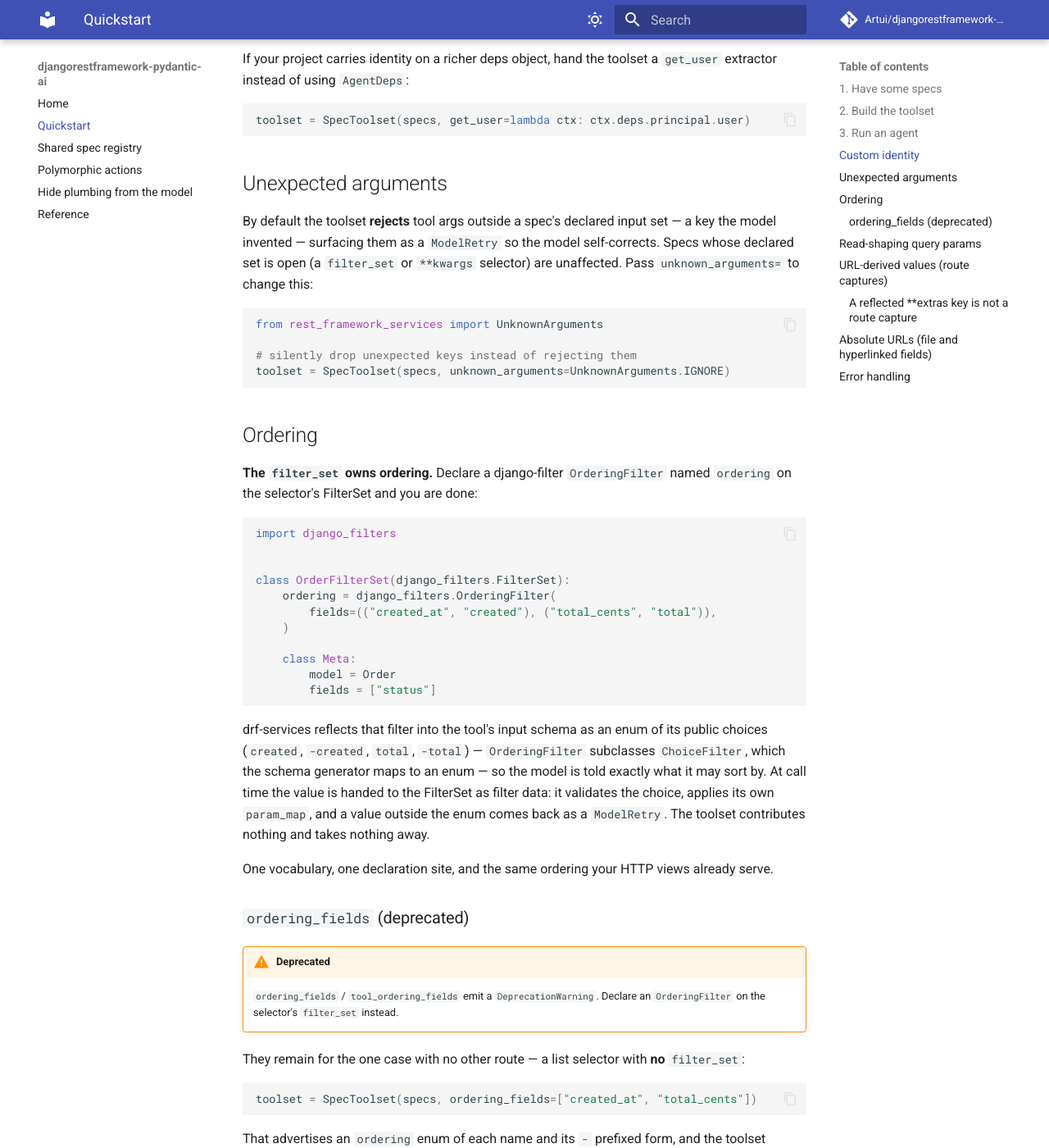
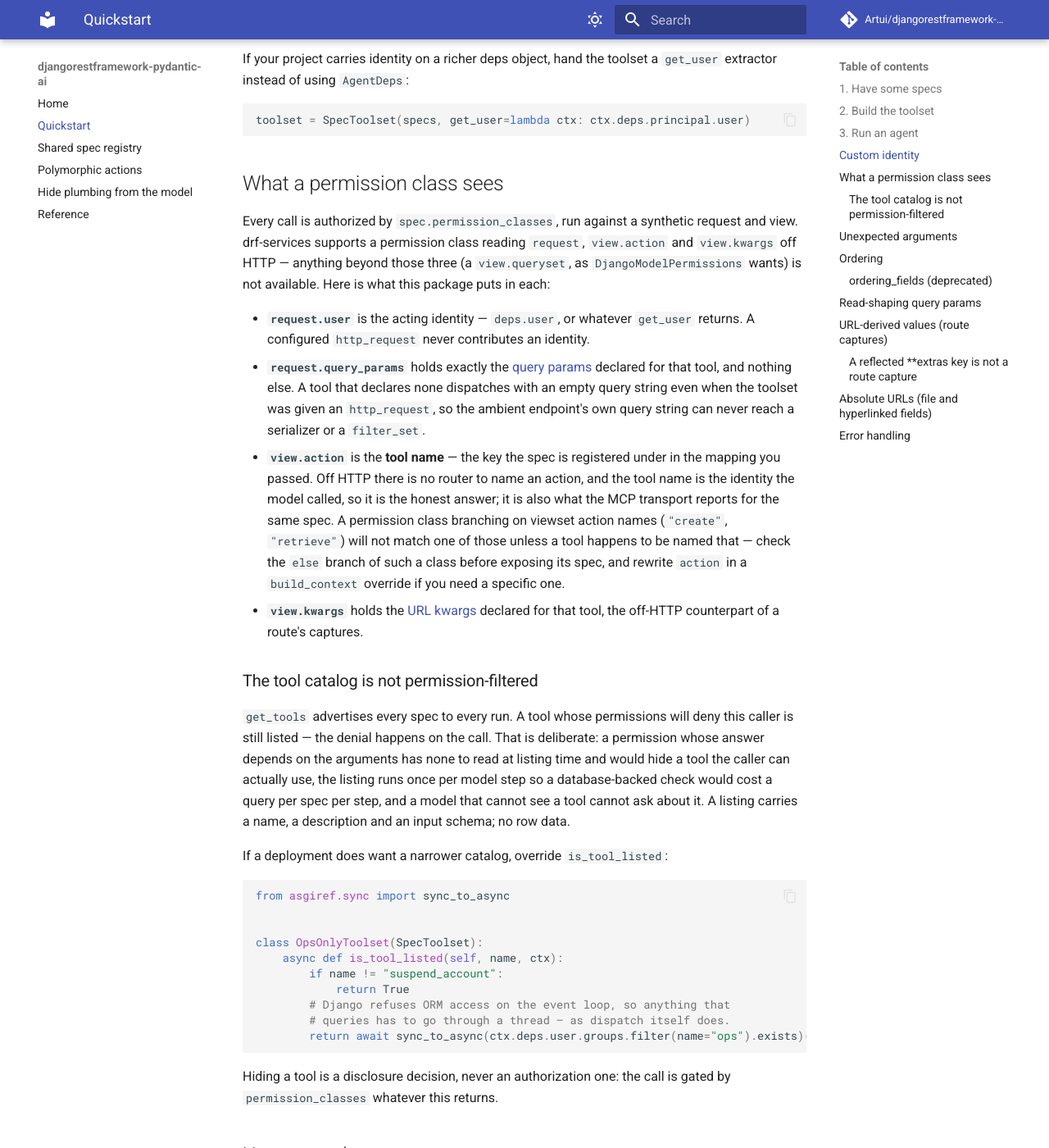
Before and after one commit to Artui/djangorestframework-pydantic-ai, an MkDocs documentation site: the page built from docs/quickstart.md, in a window 1280 px wide and 1400 px high, scrolled down 1684 px. Shown: the whole window at 82% size. Built offline with MkDocs 1.6.1 and Material for MkDocs 9.7.7, drawn with Linux system fonts in a browser that asks for light colours; comment, search, counter and statistics services are not loaded; some of the changed text lies outside the part shown.

Commit message:
Authorize a toolset call the way the same spec is authorized elsewhere
A spec exposed as an agent tool was gated differently from the same spec
exposed over MCP, in two ways that a permission class cannot see.

`view.action` was never set, so every spec authorized against `None`. A
permission class shaped `if view.action in {...}: strict else: allow` took
the permissive arm on every agent call. It is now the tool name -- the
identity the model called, and what the MCP transport reports for the same
spec. `build_context` takes and forwards `action`, so an override can
rewrite it for a class that branches on viewset action names.

A configured `http_request`'s query string reached the spec whenever a tool
declared no query params: the empty declaration was passed as `None`, and
`build_offline_context` replaces the wrapped request's `GET` only for a
mapping. A field-selection serializer or a `filter_set` could then reshape a
result through a channel neither the tool schema nor the model chose. Every
call now passes a mapping, empty declaration included.

Raise the drf-services floor to 0.44, which stops `build_offline_context`
writing to the request it is given. Below it, one configured request is
shared across every call a toolset makes, so two concurrent runs overwrite
each other's query params with no error, and the caller's own `method` /
`GET` / `user` stay overwritten afterwards. Two tests pin the guarantee, so
lowering the floor fails loudly. The floor comment beside the pin and the
compatibility table both still described the 0.36 raise; both now say what
the current floor is and why.

`SpecCapability` gains `description`, the line a deferred capability's
catalog entry is chosen by -- it was hardcoded to `None`, so several
deferred capabilities gave the model bare ids and nothing to choose on.

`get_tools` gains `is_tool_listed`, a seam for a per-run catalog. The
default still lists everything: a permission whose answer depends on the
arguments has none to read at listing time and would hide a tool the caller
can invoke, the listing runs once per model step, and a tool the model
cannot see is one it cannot ask about.

Docs: "PermissionDenied aborts the run" is true of a plain `pydantic_ai.Agent`
and not of a host that installs a tool-failure policy, which turns the denial
into a failed-tool result and keeps going. Both places that claimed it now
name the host that changes it.

Co-Authored-By: Claude Opus 5 <noreply@anthropic.com>

````diff
--- a/docs/quickstart.md
+++ b/docs/quickstart.md
@@ -86,6 +86,60 @@ If your project carries identity on a richer deps object, hand the toolset a
 ```python
 toolset = SpecToolset(specs, get_user=lambda ctx: ctx.deps.principal.user)
 ```
+
+## What a permission class sees
+
+Every call is authorized by `spec.permission_classes`, run against a synthetic
+request and view. drf-services supports a permission class reading `request`,
+`view.action` and `view.kwargs` off HTTP — anything beyond those three (a
+`view.queryset`, as `DjangoModelPermissions` wants) is not available. Here is
+what this package puts in each:
+
+- **`request.user`** is the acting identity — `deps.user`, or whatever
+  `get_user` returns. A configured `http_request` never contributes an identity.
+- **`request.query_params`** holds exactly the [query
+  params](#read-shaping-query-params) declared for that tool, and nothing else.
+  A tool that declares none dispatches with an empty query string even when the
+  toolset was given an `http_request`, so the ambient endpoint's own query
+  string can never reach a serializer or a `filter_set`.
+- **`view.action`** is the **tool name** — the key the spec is registered under
+  in the mapping you passed. Off HTTP there is no router to name an action, and
+  the tool name is the identity the model called, so it is the honest answer;
+  it is also what the MCP transport reports for the same spec. A permission
+  class branching on viewset action names (`"create"`, `"retrieve"`) will not
+  match one of those unless a tool happens to be named that — check the `else`
+  branch of such a class before exposing its spec, and rewrite `action` in a
+  `build_context` override if you need a specific one.
+- **`view.kwargs`** holds the [URL kwargs](#url-derived-values-route-captures)
+  declared for that tool, the off-HTTP counterpart of a route's captures.
+
+### The tool catalog is not permission-filtered
+
+`get_tools` advertises every spec to every run. A tool whose permissions will
+deny this caller is still listed — the denial happens on the call. That is
+deliberate: a permission whose answer depends on the arguments has none to read
+at listing time and would hide a tool the caller can actually use, the listing
+runs once per model step so a database-backed check would cost a query per spec
+per step, and a model that cannot see a tool cannot ask about it. A listing
+carries a name, a description and an input schema; no row data.
+
+If a deployment does want a narrower catalog, override `is_tool_listed`:
+
+```python
+from asgiref.sync import sync_to_async
+
+
+class OpsOnlyToolset(SpecToolset):
+    async def is_tool_listed(self, name, ctx):
+        if name != "suspend_account":
+            return True
+        # Django refuses ORM access on the event loop, so anything that
+        # queries has to go through a thread — as dispatch itself does.
+        return await sync_to_async(ctx.deps.user.groups.filter(name="ops").exists)()
+```
+
+Hiding a tool is a disclosure decision, never an authorization one: the call is
+gated by `permission_classes` whatever this returns.
 
 ## Unexpected arguments
 
@@ -330,7 +384,20 @@ The toolset maps drf-services' failure kinds onto the Pydantic-AI model loop:
 | Non-integer `page` / `limit`, or an `ordering` outside the declared enum | `ModelRetry` — naming the values that are accepted |
 | An `ordering` outside a `filter_set`'s `OrderingFilter` choices | `ModelRetry` — the FilterSet rejects it, which arrives as the `ValidationError` row above |
 | An ordering name that isn't a real column (a declared `ordering_fields` entry, or a FilterSet `param_map` target) | `ModelRetry` — an author's error, not the model's; it can't be checked at construction without a queryset |
-| Denied `permission_classes` (class-level `has_permission` **or** object-level `has_object_permission`) | `PermissionDenied` is raised and aborts the run |
+| Denied `permission_classes` (class-level `has_permission` **or** object-level `has_object_permission`) | `PermissionDenied` is raised and aborts the run — see the caveat below |
+
+!!! warning "A tool-failure policy changes the last row"
+    "Aborts the run" is what a plain `pydantic_ai.Agent` does: nothing catches
+    the exception, so it propagates out of `agent.run`. A host that installs a
+    tool-failure policy catches it and hands the model a failed-tool result
+    instead, and the run keeps going — free to try the next row in the same
+    turn. `django-pydantic-agent`'s `build_agent` installs one **by default**
+    (`ToolFailureConfig(enabled=True)`), so that is the behaviour you get under
+    it and under `django-ag-ui` unless you opt out.
+
+    The denial itself is unaffected on every host: nothing is dispatched and no
+    data is rendered. What changes is whether the run survives it, so do not
+    rely on a `PermissionDenied` escaping as your only stop signal.
 
 Each `ModelRetry` row consumes one unit of the tool's retry budget: after
 `max_retries` failed attempts (default `1`, pydantic-ai's function-tool
````
Also changed, not shown: CHANGELOG.md (+90 -0 lines), CLAUDE.md (+1 -1 lines), README.md (+6 -3 lines), docs/spec-registry.md (+18 -2 lines), pyproject.toml (+12 -6 lines), 7 other files.
